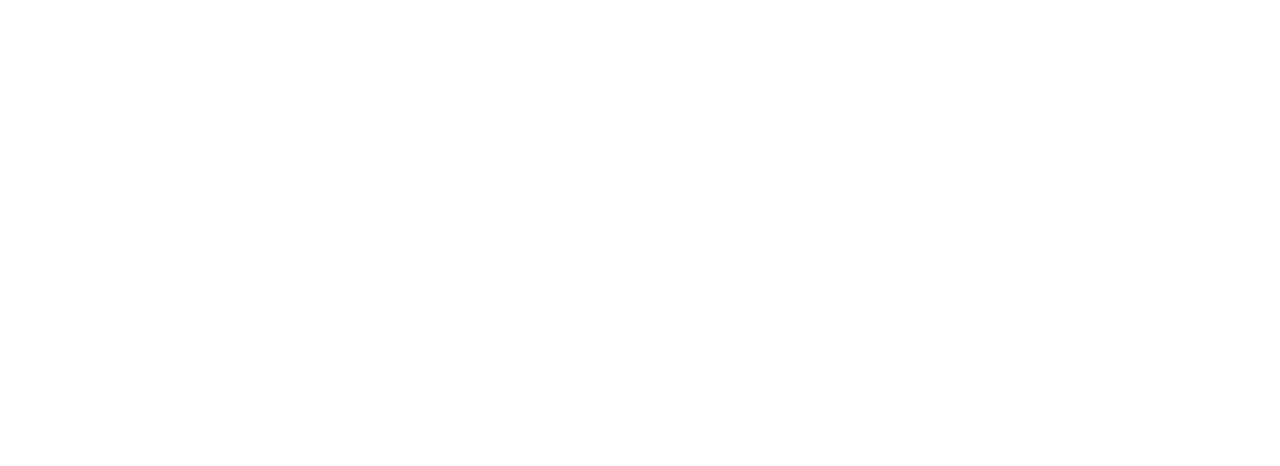
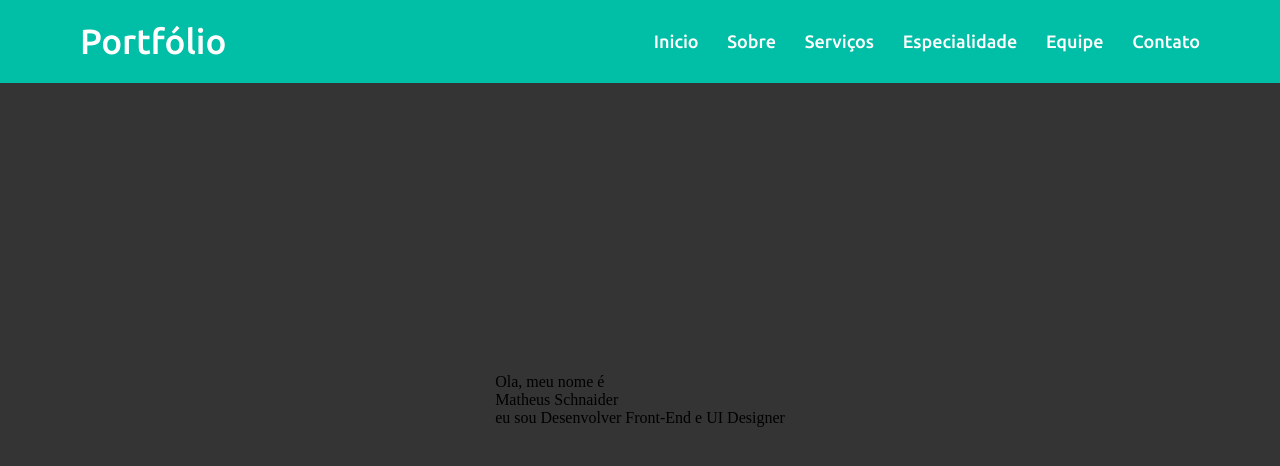
Before and after one commit to MatheusSchnaider/Portifolio, a plain HTML site: page index.html in a window 1280 px wide. Drawn offline with nearby package versions, Linux system fonts and the light colour scheme; files that its build step writes are made by us from their sources.

Commit message:
updating all code

```diff
--- /dev/null
+++ b/assets/sass/style.sass
@@ -0,0 +1,46 @@
+@import url('https://fonts.googleapis.com/css2?family=Roboto:wght@300;400;500&family=Ubuntu:wght@400;500;700&display=swap')
+
+body
+    padding: 0
+    margin: 0
+
+    .max-width
+        max-width: 1300px
+        padding: 0 80px
+        margin: auto
+
+    .navbar
+        position: fixed
+        width: 100%
+        background: #00BFA6
+        padding: 15px 0
+        font-family: 'Ubuntu', sans-serif
+
+    .navbar .max-width
+        display: flex
+        align-items: center
+        justify-content: space-between
+
+    .navbar .logo a
+        color: #fff
+        font-size: 35px
+        font-weight: 500
+        text-decoration: none
+
+    .navbar .menu li
+        list-style: none
+        display: inline-block
+
+    .navbar .menu li a
+        color: #fff
+        text-decoration: none
+        font-size: 18px
+        font-weight: 500
+        margin-left: 25px
+
+    /* Home */
+
+    .home
+        display: flex
+        background-color: #343434
+        height: 100vh
--- a/index.html
+++ b/index.html
@@ -1,12 +1,50 @@
 <!DOCTYPE html>
-<html lang="en">
+<html lang="pt-BR">
+
 <head>
     <meta charset="UTF-8">
     <meta http-equiv="X-UA-Compatible" content="IE=edge">
     <meta name="viewport" content="width=device-width, initial-scale=1.0">
-    <title>Document</title>
+    <link rel="stylesheet" href="assets/css/style.css" />
+    <style>
+        @import url('https://fonts.googleapis.com/css2?family=Roboto:wght@300;400;500&family=Ubuntu:wght@400;500;700&display=swap');
+    </style>
+
+    <title>Matheus Schnaider</title>
+    <link rel="stylesheet" href="css/styles.css">
 </head>
+
 <body>
+    <header>
+        <script type="module" src="https://unpkg.com/ionicons@5.5.2/dist/ionicons/ionicons.esm.js"></script>
+        <script nomodule src="https://unpkg.com/ionicons@5.5.2/dist/ionicons/ionicons.js"></script>
+
+        <div class="navbar">
+            <div class="max-width">
+                <div class="logo"><a href="#">Port<span>fólio</span></a></div>
+                <ul class="menu">
+                    <li><a href="#home">Inicio</a></li>
+                    <li><a href="#about">Sobre</a></li>
+                    <li><a href="#services">Serviços</a></li>
+                    <li><a href="#skills">Especialidade</a></li>
+                    <li><a href="#teams">Equipe</a></li>
+                    <li><a href="#contact">Contato</a></li>
+                </ul>
+            </div>
+        </div>
+    </header>
+
+    <!-- Home -->
+    <section class="home" id="home">
+        <div class="max-width">
+            <div class="home-content">
+                <div class="text-1">Ola, meu nome é</div>
+                <div class="text-2">Matheus Schnaider</div>
+                <div class="text-3">eu sou <span class="typing"> Desenvolver Front-End e UI Designer</span></div>
+            </div>
+        </div>
+    </section>
 
 </body>
+
 </html>
```
Also changed, not shown: assets/css/style.css (added), assets/images/program.png (added), 1 other file.
